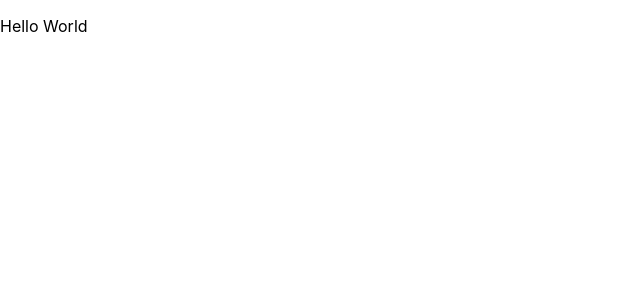
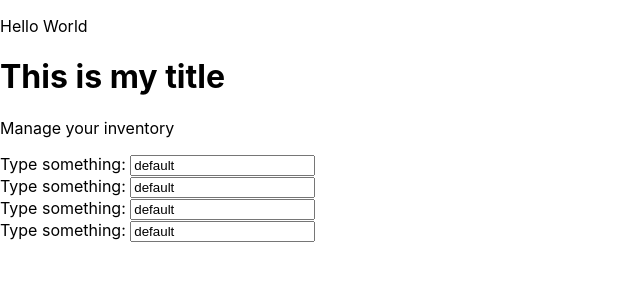
Before and after one commit to sanjeevz3009/React2, a React (Create React App) app in the folder inventory/: page / in a window 1280 px wide. Shown: the top 300 px of the page, without its empty margins (0-640 px from the left). Built offline with nearby package versions, Linux system fonts and the light colour scheme.

Commit message:
Components & JSX

```diff
--- a/inventory/src/App.js
+++ b/inventory/src/App.js
@@ -1,11 +1,29 @@
 import './App.css';
+import Info from './Info.js';
 
 function App() {
   return (
     <div className="App">
       <p>Hello World</p>
+      <Info />
+      <AddItem />
+      <AddItem />
+      <AddItem />
+      <AddItem />
     </div>
   );
 }
 
+
+function AddItem() {
+  const value = "default";
+
+  return (
+    <form>
+    <label for="text-form">Type something: </label>
+      <input type="text" value={value} id="text-form"/>
+    </form>
+  )
+}
+
 export default App;
--- /dev/null
+++ b/inventory/src/Info.js
@@ -0,0 +1,30 @@
+import React from "react";
+
+
+// export default function Info() {
+//     const title = "This is my title";
+//     const showTitle = true;
+
+//     return (
+//         <div>
+//             <h1>{showTitle ? title : "No title"}</h1>
+//             <p>Manage your inventory</p>
+//         </div>
+//     );
+// }
+
+class Info extends React.Component {
+    render() {
+        const title = "This is my title";
+        const showTitle = true;
+
+        return (
+            <div>
+                <h1>{showTitle ? title : "No title"}</h1>
+                <p>Manage your inventory</p>
+            </div>
+        );
+    }
+}
+
+export default Info;
```
